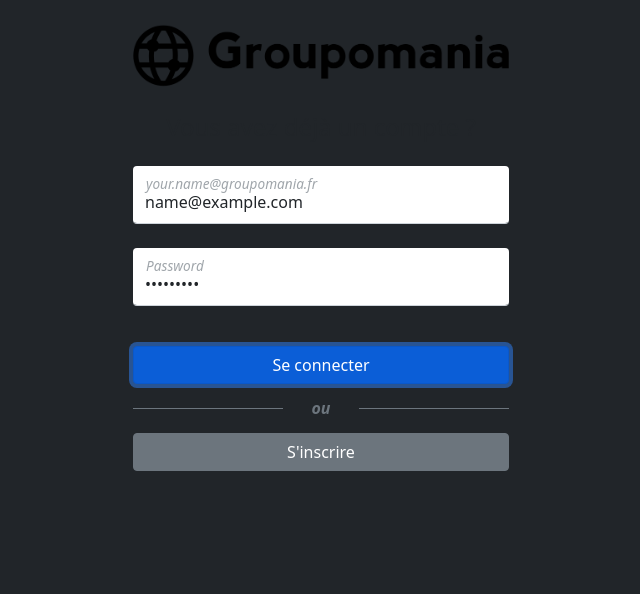
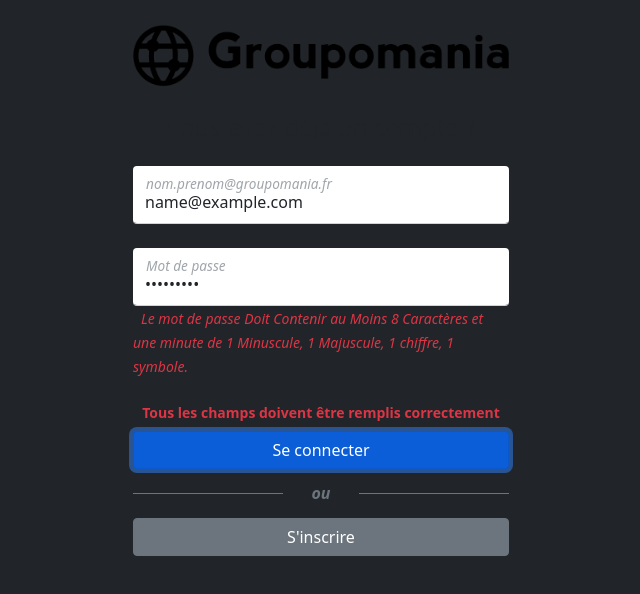
Before and after one commit to olgalescuyer/OlgaLescuyer_7_25102021, a React (Create React App) app in the folder front-end/: page /login in a window 1280 px wide. Both pictures are taken after typing "name@example.com", "Sample123" into the empty fields and a click on the button "Se connecter". Shown: the top 594 px of the page, without its empty margins (319-959 px from the left). Built offline with nearby package versions, Linux system fonts and the light colour scheme.

Commit message:
fixed: french language + err messages;

```diff
--- a/front-end/src/Components/Login/FormLogin/FormLogin.jsx
+++ b/front-end/src/Components/Login/FormLogin/FormLogin.jsx
@@ -25,6 +25,7 @@ const FormLogin = ({ authenticate }) => {
   });
 
   const [oneErr, setOneErr] = useState(false);
+  const [notValid, setNotValid] = useState(false);
 
   const handleChange = (event) => {
     // console.log(event.target.value)
@@ -37,19 +38,20 @@ const FormLogin = ({ authenticate }) => {
       };
     });
     setOneErr(false);
+    setNotValid(false);
   };
 
   const handleSubmit = (e) => {
     e.preventDefault();
+
     if (
       validRegex.email.test(dataUser.email) &&
       validRegex.password.test(dataUser.password)
     ) {
       submitToApi(dataUser);
-      authenticate();
-      navigate("/", { replace: true });
     } else {
       setOneErr(true);
+
       console.log("not ok from handle submit");
     }
   };
@@ -83,13 +85,16 @@ const FormLogin = ({ authenticate }) => {
       .then((response) => {
         console.log("response from back", response);
 
-        localStorage.setItem("user", JSON.stringify(response.data.token));
-        localStorage.setItem("userId", JSON.stringify(response.data.userId));
-        localStorage.setItem("role", JSON.stringify(response.data.role));
-
-        window.location.reload();
+        if (response) {
+          localStorage.setItem("user", JSON.stringify(response.data.token));
+          localStorage.setItem("userId", JSON.stringify(response.data.userId));
+          localStorage.setItem("role", JSON.stringify(response.data.role));
+          // authenticate();
+          // navigate("/", { replace: true });
+        }
       })
       .catch((error) => {
+        setNotValid(true);
         console.log(error);
       });
   };
@@ -99,7 +104,7 @@ const FormLogin = ({ authenticate }) => {
       <Form.Group className="position-relative" controlId="email">
         <FloatingLabel
           controlId="email"
-          label="your.name@groupomania.fr"
+          label="nom.prenom@groupomania.fr"
           className="text-muted fst-italic"
         >
           <Form.Control
@@ -110,16 +115,14 @@ const FormLogin = ({ authenticate }) => {
             onChange={handleChange}
             value={dataUser.email}
           />
+          <Form.Text className="text-danger ps-2">{message.email}</Form.Text>
         </FloatingLabel>
-        <Form.Text className="text-muted ps-2 invisible">
-          some warning...
-        </Form.Text>
       </Form.Group>
 
       <Form.Group className="position-relative mb-3" controlId="password">
         <FloatingLabel
           controlId="password"
-          label="Password"
+          label="Mot de passe"
           className="text-muted fst-italic"
         >
           <Form.Control
@@ -130,11 +133,20 @@ const FormLogin = ({ authenticate }) => {
             onChange={handleChange}
             value={dataUser.password}
           />
+          <Form.Text className="text-danger ps-2">{message.password}</Form.Text>
         </FloatingLabel>
-        <Form.Text className="text-muted ps-2 invisible">
-          some warning...
+      </Form.Group>
+      {oneErr && (
+        <Form.Text className="d-block rounded text-center p-2 fw-bold text-danger ">
+          Tous les champs doivent être remplis correctement
         </Form.Text>
-      </Form.Group>
+      )}
+      {notValid && (
+        <Form.Text className="d-block rounded text-center p-2 fw-bold text-danger ">
+          La combinaison nom d'utilisateur et mot de passe ne correspond à aucun
+          compte de Groupomania.fr
+        </Form.Text>
+      )}
 
       <FormLoginBtns login={"Se connecter"} signup={`S'inscrire`} />
     </Form>
--- a/front-end/src/Components/Signup/FormSignup/FormSignup.jsx
+++ b/front-end/src/Components/Signup/FormSignup/FormSignup.jsx
@@ -57,8 +57,8 @@ const FormSignup = ({ authenticate }) => {
       validRegex.password.test(dataUser.password)
     ) {
       submitToApi(dataUser);
-      // authenticate();
-      // navigate("/", { replace: true });
+      authenticate();
+      navigate("/", { replace: true });
     } else {
       setOneErr(true);
     }
@@ -165,7 +165,7 @@ const FormSignup = ({ authenticate }) => {
       <Form.Group className="position-relative" controlId="password">
         <FloatingLabel
           controlId="password"
-          label="Password"
+          label="Mot de passe"
           className="text-muted fst-italic"
         >
           <Form.Control
```
Also changed, not shown: 1 other file (tests, documents, lock files or other folders).
